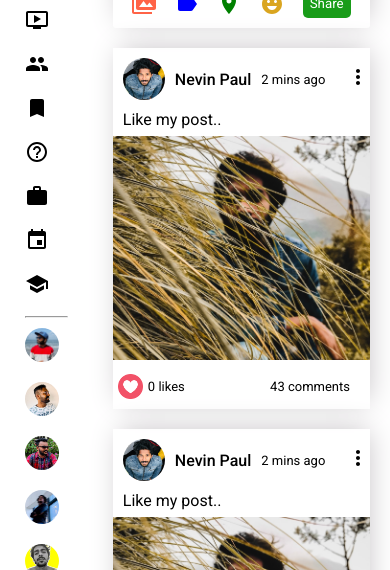
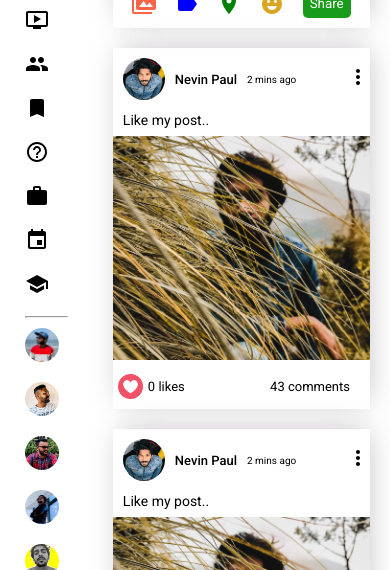
Before and after one commit to nevinpaul/social-app, a React (Create React App) app: page / in a window 390 px wide. Shown: the part 155-725 px from the top of the page. Built offline with nearby package versions, Linux system fonts and the light colour scheme.

Commit message:
media query final done

```diff
--- a/package.json
+++ b/package.json
@@ -1,5 +1,5 @@
 {
-  "homepage": "http://nevinpaul.github.io/social-app",
+
   "name": "social-media-app",
   "version": "0.1.0",
   "private": true,
--- a/src/components/post/Post.jsx
+++ b/src/components/post/Post.jsx
@@ -13,9 +13,9 @@ export default function Post() {
     <div className="postContainer">
         <div className="postTop">
             <div className="postTopLeft">
-            <img src="assets/person/1.jpg" alt="" className="postProfileImg" />
-            <span className="postUsername">Nevin Paul</span>
-            <span className="postDate">2 mins ago</span>
+                <img src="assets/person/1.jpg" alt="" className="postProfileImg" />
+                <span className="postUsername">Nevin Paul</span>
+                <span className="postDate">2 mins ago</span>
             </div>
             <div className="postTopRight">
                 <MoreVert />
--- a/src/components/post/post.css
+++ b/src/components/post/post.css
@@ -79,4 +79,16 @@
     .postBottom{
         font-size: small;
     }
+
+    .postUsername{
+        font-size: small;
+    }
+
+    .postDate{
+        font-size: 10px;
+    }
+
+    .postCaption{
+        font-size: 14px;
+    }
 }
```
